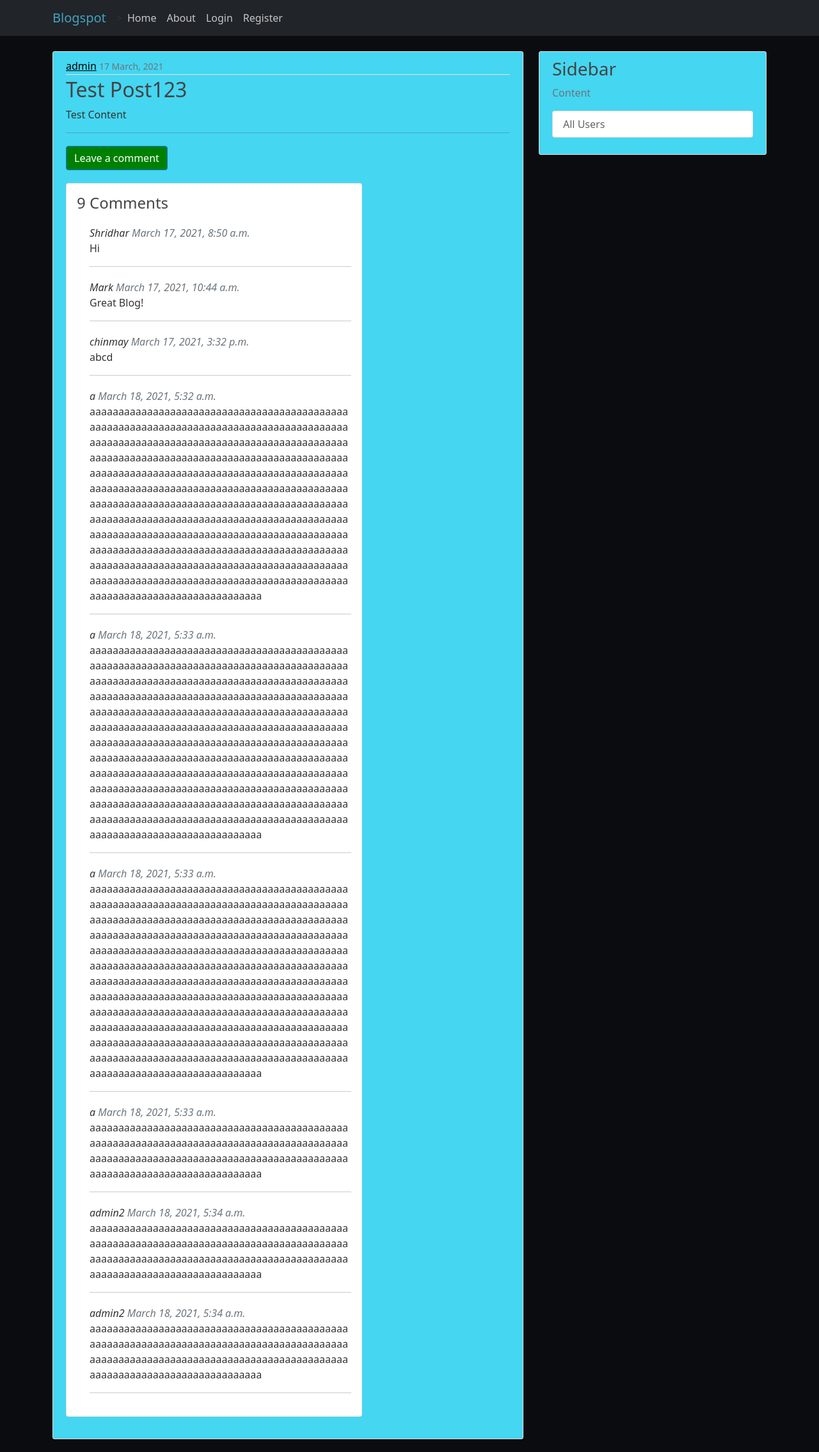
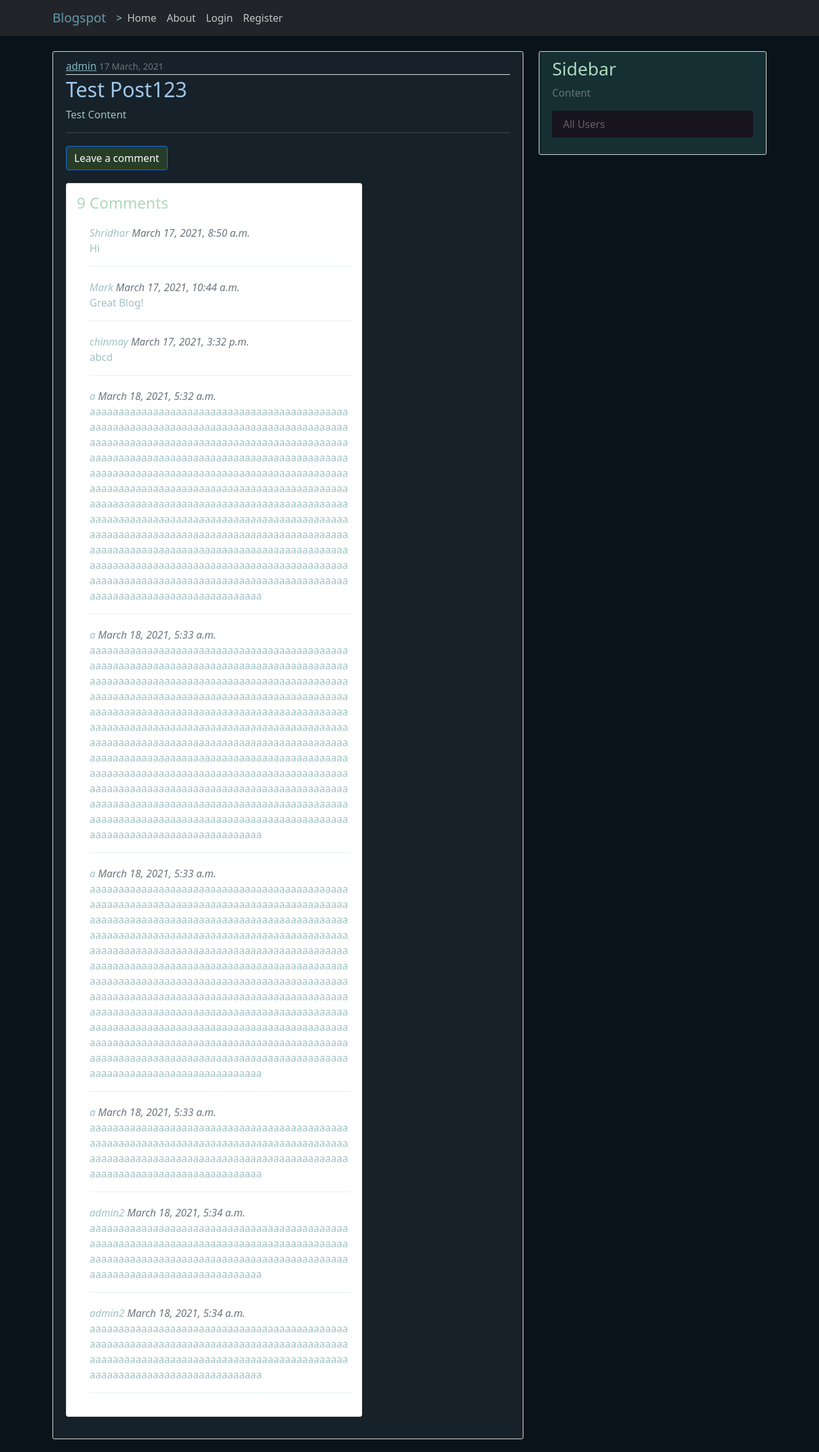
Before and after one commit to chinmayparekh/Blogspot, a Django app: page /post/1/ in a window 1280 px wide. Shown: the whole page at 64% size. Run offline with Django 3.2, Linux system fonts and the light colour scheme; data comes from the database, SQL or seed files in the repository; both versions use the stored data as it was after the commit; some libraries are stand-ins or nearby versions.

Commit message:
design elements: color combinations added- Hasan

```diff
--- a/blog/static/blog/main.css
+++ b/blog/static/blog/main.css
@@ -1,12 +1,12 @@
 body {
   background: #fafafa;
-  color: #333333;
+  color: #9fc2c4;
   margin-top: 5rem;
 }
 
 
 h1, h2, h3, h4, h5, h6 {
-  color: #444444;
+  color: #aed8bc;
 }
 
 ul {
@@ -38,11 +38,11 @@ ul {
 }
 
 .article-title {
-  color: #444444;
+  color: #9fc7e9;
 }
 
 a.article-title:hover {
-  color: #428bca;
+  color: #e6e6e6;
   text-decoration: none;
 }
 
--- a/blog/templates/blog/base.html
+++ b/blog/templates/blog/base.html
@@ -20,12 +20,12 @@
             <title>Blogspot</title>
         {% endif %}
 </head>
-<body style="background:#0B0C10;">
+<body style="background:#09141a;">
 
     <header class="site-header">
       <nav class="navbar navbar-expand-md navbar-blue bg-dark fixed-top">
         <div class="container">
-            <a style="color:#45a2c0;"class="navbar-brand mr-4" href="{% url 'blog-home' %}">Blogspot</a>>
+            <a style="color:#639aad;"class="navbar-brand mr-4" href="{% url 'blog-home' %}">Blogspot</a>>
           <button class="navbar-toggler" type="button" data-toggle="collapse" data-target="#navbarToggle" aria-controls="navbarToggle" aria-expanded="false" aria-label="Toggle navigation">
           <span class="navbar-toggler-icon"></span>
           </button>
@@ -62,11 +62,11 @@
           {% block content %}{% endblock %}
         </div>
         <div class="col-md-4">
-          <div style="background:#45d6f1;"class="content-section">
+          <div style="background:#152f33;"class="content-section">
             <h3>Sidebar</h3>
             <p class='text-muted'>Content
               <ul class="list-group">
-                <a style="background:white;"style="color:dodgerBlue;"class="list-group-item list-group-item-light" href="{% url 'all_users' %}">All Users</a>
+                <a style="background:rgb(25, 21, 31);"style="color:dodgerBlue;"class="list-group-item list-group-item-light" href="{% url 'all_users' %}">All Users</a>
               </ul>
             </p>
           </div>
--- a/blog/templates/blog/home.html
+++ b/blog/templates/blog/home.html
@@ -2,10 +2,10 @@
     {% block content %}
         {% if posts|length > 0 %}
             {% for post in posts %}
-                <article style="background:#66FCF1;"class="media content-section">
+                <article style="background:#172129;"class="media content-section">
                   <div class="media-body">
                     <div class="article-metadata">
-                      <p style="color:black;"class="mr-2" >{{ post.author }}</p>
+                      <p style="color:rgb(128, 185, 189);"class="mr-2" >{{ post.author }}</p>
                       <small class="text-muted">{{ post.date_posted|date:"d F, Y"}}</small>
                     </div>
                     <h2><a class="article-title" href="{% url 'post-detail' post.id %}">{{ post.title }}</a></h2>
--- a/blog/templates/blog/post_detail.html
+++ b/blog/templates/blog/post_detail.html
@@ -1,9 +1,9 @@
 {% extends "blog/base.html" %}
     {% block content %}
-        <article style="background:#45d6f1;"class="media content-section">
+        <article style="background:#172129;"class="media content-section">
         <div class="media-body">
             <div class="article-metadata">
-                <a style="color:black;"class="mr-2" href="#">{{ object.author }}</a>
+                <a style="color:rgb(128, 185, 189);"class="mr-2" href="#">{{ object.author }}</a>
                 <small class="text-muted">{{ object.date_posted|date:"d F, Y"}}</small>
                 {% if object.author == user %}
                     <dev>
@@ -16,7 +16,7 @@
             <p class="article-content">{{ object.content }}</p>
             <hr>
             <dev>
-            <a style="background:green;"class="btn btn-primary ben-sm mt-1 mb-1" href="{% url 'add_comment_to_post' pk=post.pk %}">Leave a comment</a>
+            <a style="background:rgb(40, 61, 40);"class="btn btn-primary ben-sm mt-1 mb-1" href="{% url 'add_comment_to_post' pk=post.pk %}">Leave a comment</a>
             </dev>
             <div class="col-md-8 card mb-4 mt-3 ">
                 <div class="card-body">
```
Also changed, not shown: users/templates/users/login.html (+4 -4 lines), db.sqlite3.
